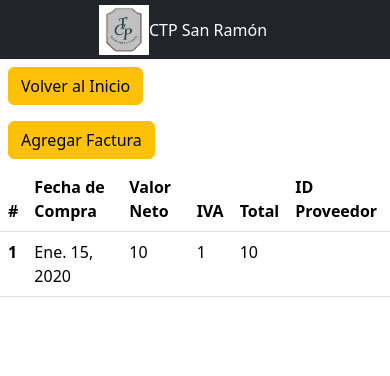
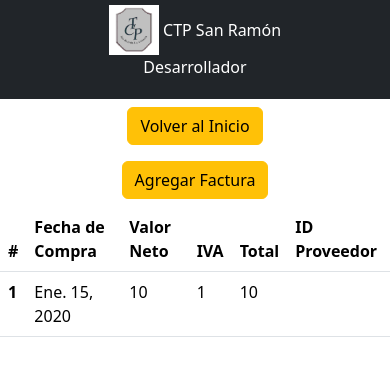
Before and after one commit to Meshdako/CTP-Inventario, a Django app: template src/Proyecto_API/api/templates/main/facturas.html in a window 390 px wide. Shown: the top 376 px of the page. Run offline with Django 3.2, Linux system fonts and the light colour scheme; tables that the repository leaves empty hold one stand-in row (values such as "Sample post"); the template is opened without the code that fills it: values that come from a table or form of the project are taken from there, most other values are stand-ins (such as "Sample title", 1, 10 or a date in 2020); some libraries are stand-ins or nearby versions.

Commit message:
UPDATE: actualizado detalles de visualización

```diff
--- a/src/Proyecto_API/api/templates/main/add_item.html
+++ b/src/Proyecto_API/api/templates/main/add_item.html
@@ -26,6 +26,7 @@
         </div>
     </div>
 
+    <!-- Formulario -->
     <div class="container">
         <div class="d-flex justify-content-between">
             <a href="/api/articulos/views">
--- a/src/Proyecto_API/api/templates/main/facturas.html
+++ b/src/Proyecto_API/api/templates/main/facturas.html
@@ -5,7 +5,7 @@
     <meta charset="UTF-8">
     <meta http-equiv="X-UA-Compatible" content="IE=edge">
     <meta name="viewport" content="width=device-width, initial-scale=1.0">
-    <title>Productos</title>
+    <title>Facturas</title>
     <link href="https://cdn.jsdelivr.net/npm/bootstrap@5.3.0-alpha3/dist/css/bootstrap.min.css" rel="stylesheet"
         integrity="sha384-KK94CHFLLe+nY2dmCWGMq91rCGa5gtU4mk92HdvYe+M/SXH301p5ILy+dN9+nJOZ" crossorigin="anonymous">
 </head>
@@ -13,22 +13,36 @@
 <body>
     {% load humanize %}
 
+    <!-- Barra de Navegación -->
     <div class="p-1 bg-dark text-white">
-        <div class="d-flex justify-content-center align-items-center">
-            <a href="/api/home/views">
-                <img src="/static/images/logo.png" alt="" width="50" height="50"
-                    class="d-inline-block align-text-top"><a class="navbar-brand" href="#">CTP San Ramón</a>
-                <button class="navbar-toggler" type="button" data-toggle="collapse"
-                    data-target="#navbarSupportedContent" aria-controls="navbarSupportedContent" aria-expanded="false"
-                    aria-label="Toggle navigation">
-                    <span class="navbar-toggler-icon"></span>
-                </button>
-            </a>
+        <div class="row">
+            <div class="col-md-4">
+
+            </div>
+            <div class="col-md-4">
+                <div class="d-flex justify-content-center align-items-center">
+                    <a href="/api/home/views">
+                        <img src="/static/images/logo.png" alt="" width="50" height="50"
+                            class="d-inline-block align-text-top">
+                        <a class="navbar-brand" href="/api/home/views">
+                            &nbsp;CTP San Ramón
+                        </a>
+                    </a>
+                </div>
+            </div>
+            <div class="col-md-4">
+                <div class="text-center">
+                    <a class="navbar-brand" href="#">
+                        <p>
+                            Desarrollador
+                            <p>
+                </div>
+            </div>
         </div>
     </div>
 
     <div class="row">
-        <div class="col-md-4 text-left">
+        <div class="col-md-4 mx-auto text-center">
             <a href="/api/home/views">
                 <button type="button" class="btn btn-warning m-2">Volver al Inicio</button>
             </a>
@@ -36,8 +50,8 @@
         <div class="col-md-4">
 
         </div>
-        <div class="col-md-4 text-right">
-            <a href="">
+        <div class="col-md-4 mx-auto text-center">
+            <a href="/api/facturas/add_factura">
                 <button type="button" class="btn btn-warning m-2">Agregar Factura</button>
             </a>
         </div>
```
Also changed, not shown: src/Proyecto_API/api/templates/main/articulos.html (+29 -12 lines), src/Proyecto_API/api/templates/main/index.html (+28 -11 lines).
